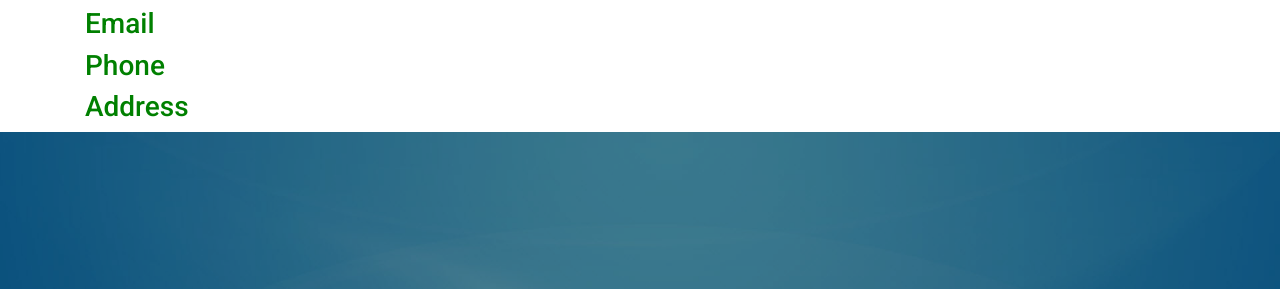
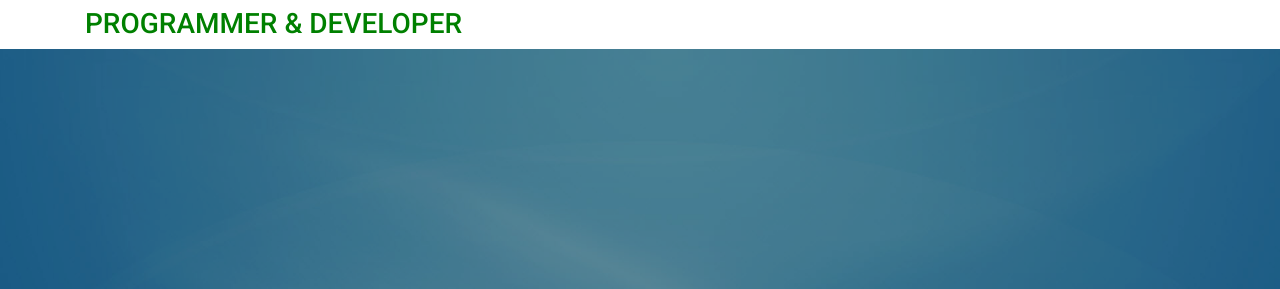
Before and after one commit to rachmadesaputra/portofolio, a plain HTML site: page index.html in a window 1280 px wide. Shown: the part 54-343 px from the top of the page. Drawn offline with Linux system fonts and the light colour scheme; files whose address does not match are found by name.

Commit message:
change
changedescc

```diff
--- a/index.html
+++ b/index.html
@@ -62,9 +62,7 @@
     </div> <!-- END .site-navbar-wrap -->
 
     <div class="container">
-      <h3 style="color: green">Email</h3>
-      <h3 style="color: green">Phone</h3>
-      <h3 style="color: green">Address</h3>
+      <h3 style="color: green">PROGRAMMER & DEVELOPER</h3>
     </div>
 
     <div class="site-blocks-cover" id="home-section">
```
